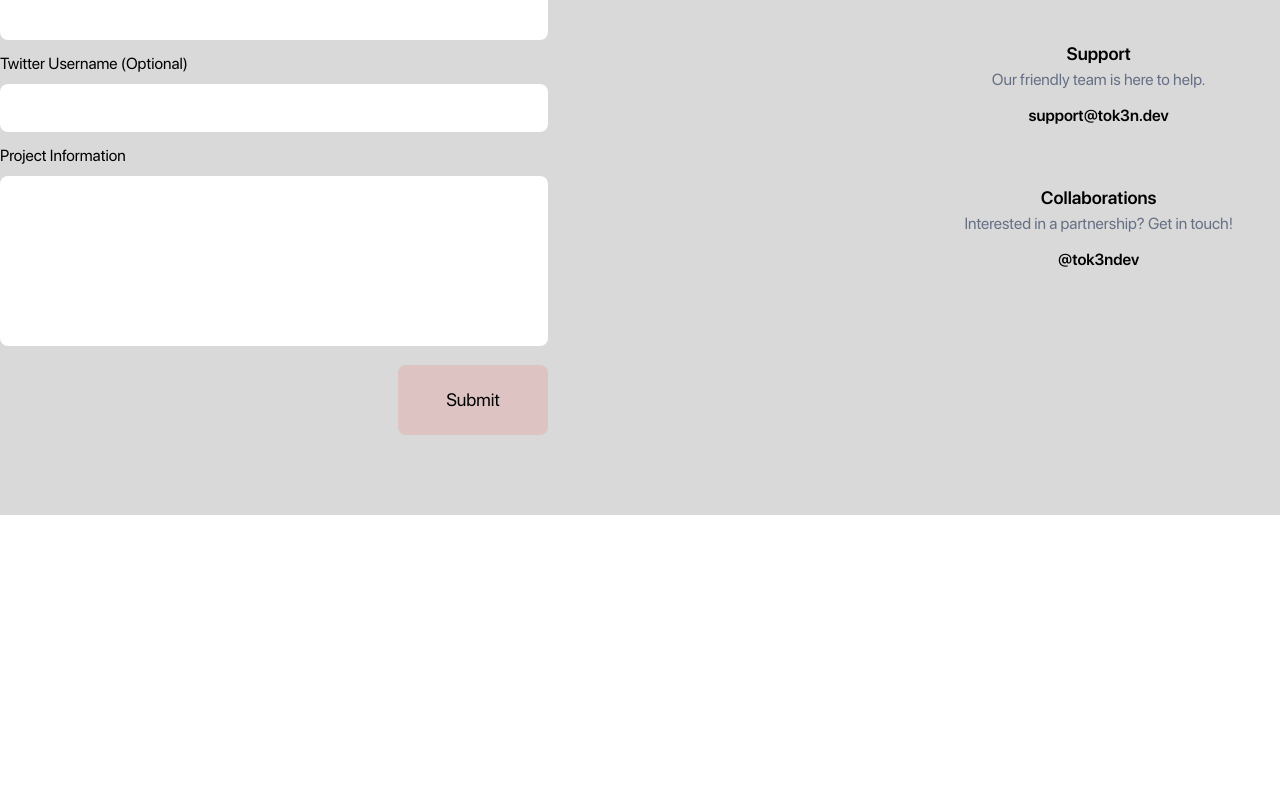
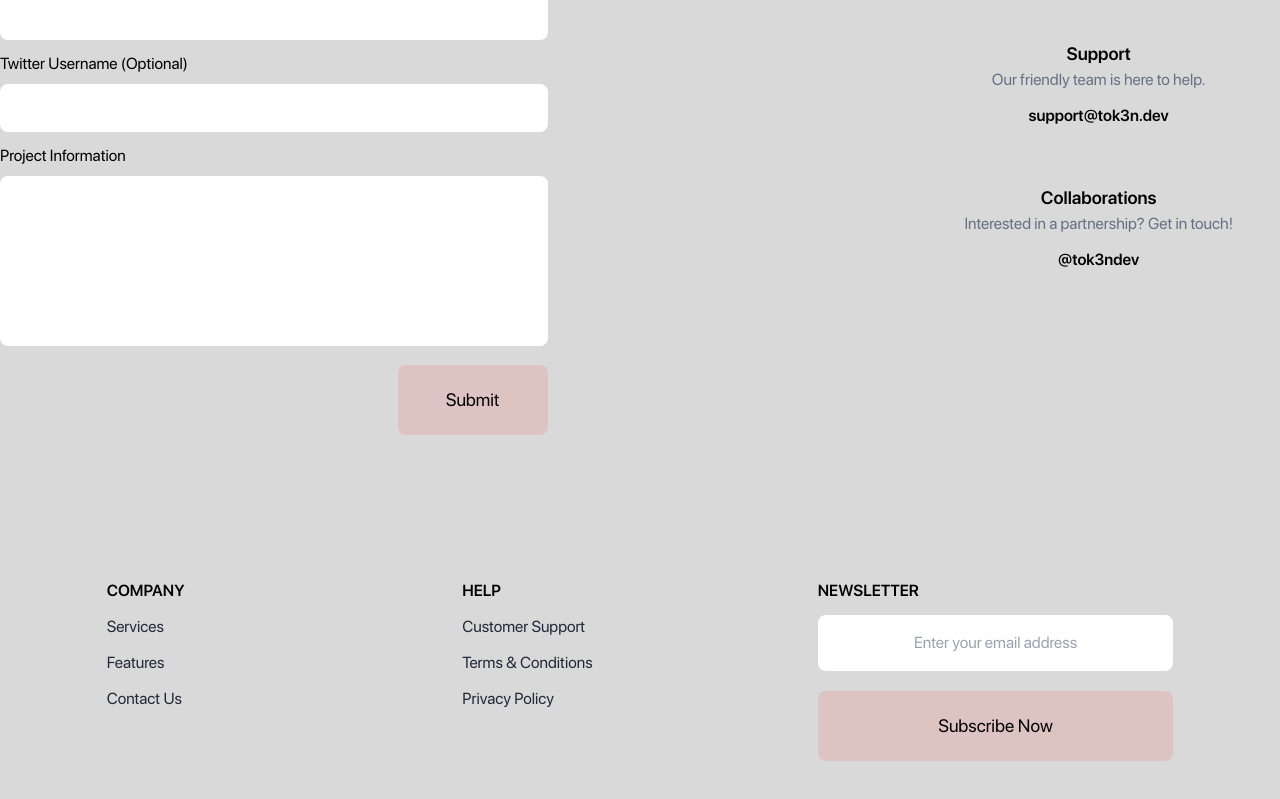
Before and after one commit to esmith164/tok3n, a Vue app: page / in a window 1280 px wide. Shown: the part 2376-3175 px from the top of the page. Before the commit the page ends 2891 px from the top, so only its background shows below. Built offline with nearby package versions, Linux system fonts and the light colour scheme.

Commit message:
Finished footer

```diff
--- a/src/App.vue
+++ b/src/App.vue
@@ -32,6 +32,8 @@
         </div>
       </div>
     </div>
+    <!-- Footer -->
+    <Footer />
   </div>
 </template>
 <style lang="scss">
@@ -40,12 +42,13 @@
   }
 </style>
 <script>
-import Header from "./components/Header.vue";
-import Services from "./components/Services.vue";
-import Metrics from "./components/Metrics.vue";
-import Fit from "./components/Fit.vue";
-import Contact from "./components/Contact.vue";
-import About from "./components/About.vue";
+import Header from "@/components/Header.vue";
+import Services from "@/components/Services.vue";
+import Metrics from "@/components/Metrics.vue";
+import Fit from "@/components/Fit.vue";
+import Contact from "@/components/Contact.vue";
+import About from "@/components/About.vue";
+import Footer from "@/components/Footer.vue";
 export default {
   components: {
     Header,
@@ -54,6 +57,7 @@ export default {
     Fit,
     Contact,
     About,
+    Footer
   },
 };
 </script>
--- /dev/null
+++ b/src/components/Footer.vue
@@ -0,0 +1,53 @@
+<template>
+  <div class="footer-component">
+    <div class="container mx-auto">
+      <div class="grid lg:grid-cols-3 w-10/12 mx-auto gap-y-12 text-center lg:text-left">
+        <div class="col-span-1" data-aos="fade-down">
+          <h4>Company</h4>
+          <ul class="footer-links">
+            <li><a href="#" v-scroll-to="'#services'">Services</a></li>
+            <li><a href="#" v-scroll-to="'#features'">Features</a></li>
+            <li><a href="#" v-scroll-to="'#contact'">Contact Us</a></li>
+          </ul>
+        </div>
+        <div class="col-span-1"  data-aos="fade-down">
+          <h4>Help</h4>
+          <ul class="footer-links">
+            <li><a href="#">Customer Support</a></li>
+            <li><a href="#">Terms & Conditions</a></li>
+            <li><a href="#">Privacy Policy</a></li>
+          </ul>
+        </div>
+        <div class="col-span-1"  data-aos="fade-down">
+          <h4>Newsletter</h4>
+          <input type="text" placeholder="Enter your email address" />
+          <button
+            class="bg-red w-full rounded-lg duration-200 hover:opacity-50 flex h-[70px] items-center justify-center text-lg"
+          >
+            Subscribe Now
+          </button>
+        </div>
+      </div>
+    </div>
+  </div>
+</template>
+<style lang="scss" scoped>
+  .footer-component {
+    @apply pb-20 pt-16;
+    h4 {
+      @apply text-base font-bold mb-3 uppercase;
+    }
+    input,
+    textarea {
+      @apply w-full p-4 rounded-lg focus:outline-none text-center mb-5;
+    }
+    ul {
+      @apply flex flex-col gap-y-3;
+      li {
+        a {
+          @apply text-dark duration-200 hover:opacity-50 block font-normal;
+        }
+      }
+    }
+  }
+</style>
--- a/src/components/Navbar.vue
+++ b/src/components/Navbar.vue
@@ -18,7 +18,7 @@
       @apply text-4xl uppercase font-light;
     }
     .navbar-links {
-      @apply flex mx-auto gap-x-12 justify-center items-center;
+      @apply hidden lg:flex mx-auto gap-x-12 justify-center items-center;
       li {
         a {
           @apply text-[22px] duration-200 hover:opacity-50 font-medium text-center block;
```
